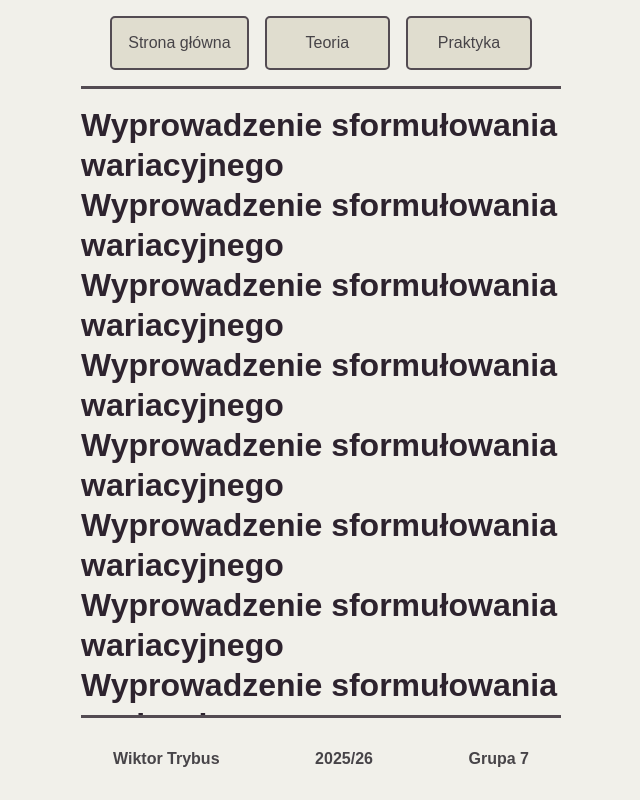
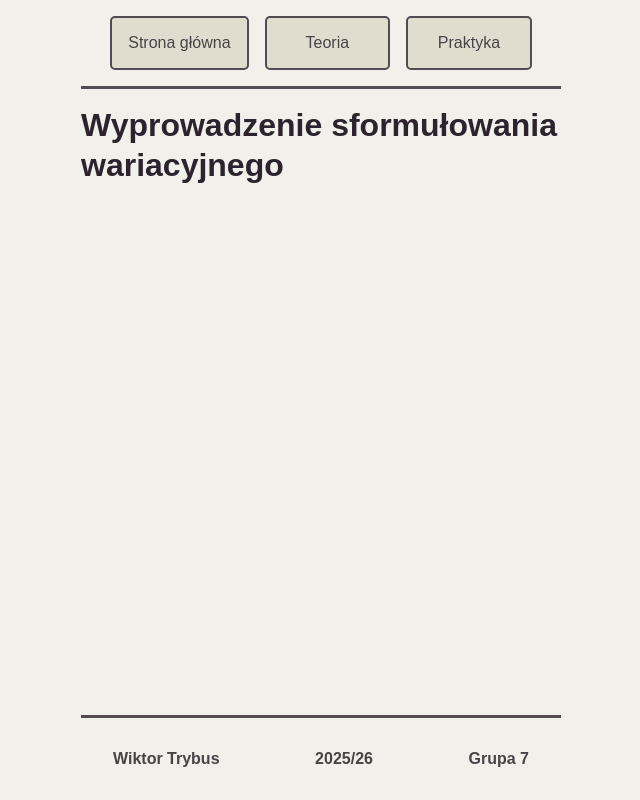
Before and after one commit to Veexeq/RRiR-Project, a React (Vite) app in the folder em_potential_solver/: page /theory in a window 1280 px wide. Shown: the whole page, without its empty margins (319-959 px from the left). Built offline with nearby package versions, Linux system fonts and the light colour scheme.

Commit message:
Cleaned up Theory.tsx, installed KaTeX-related tools

```diff
--- a/em_potential_solver/package.json
+++ b/em_potential_solver/package.json
@@ -12,8 +12,10 @@
   "dependencies": {
     "@fontsource-variable/bricolage-grotesque": "^5.2.10",
     "@fontsource-variable/inter": "^5.2.8",
+    "katex": "^0.16.27",
     "react": "^19.2.0",
     "react-dom": "^19.2.0",
+    "react-katex": "^3.1.0",
     "react-router-dom": "^7.11.0"
   },
   "devDependencies": {
@@ -21,6 +23,7 @@
     "@types/node": "^24.10.1",
     "@types/react": "^19.2.5",
     "@types/react-dom": "^19.2.3",
+    "@types/react-katex": "^3.0.4",
     "@vitejs/plugin-react-swc": "^4.2.2",
     "eslint": "^9.39.1",
     "eslint-plugin-react-hooks": "^7.0.1",
--- a/em_potential_solver/src/components/theory/Theory.tsx
+++ b/em_potential_solver/src/components/theory/Theory.tsx
@@ -4,40 +4,7 @@ function Theory() {
   return (
     <div className={styles.wrapper}>
       <h2>Wyprowadzenie sformułowania wariacyjnego</h2>
-      <h2>Wyprowadzenie sformułowania wariacyjnego</h2>
-      <h2>Wyprowadzenie sformułowania wariacyjnego</h2>
-      <h2>Wyprowadzenie sformułowania wariacyjnego</h2>
-      <h2>Wyprowadzenie sformułowania wariacyjnego</h2>
-      <h2>Wyprowadzenie sformułowania wariacyjnego</h2>
-      <h2>Wyprowadzenie sformułowania wariacyjnego</h2>
-      <h2>Wyprowadzenie sformułowania wariacyjnego</h2>
-      <h2>Wyprowadzenie sformułowania wariacyjnego</h2>
-      <h2>Wyprowadzenie sformułowania wariacyjnego</h2>
-      <h2>Wyprowadzenie sformułowania wariacyjnego</h2>
-      <h2>Wyprowadzenie sformułowania wariacyjnego</h2>
-<h2>Wyprowadzenie sformułowania wariacyjnego</h2>
-      <h2>Wyprowadzenie sformułowania wariacyjnego</h2>
-      <h2>Wyprowadzenie sformułowania wariacyjnego</h2>
-      <h2>Wyprowadzenie sformułowania wariacyjnego</h2>
-      <h2>Wyprowadzenie sformułowania wariacyjnego</h2>
-      <h2>Wyprowadzenie sformułowania wariacyjnego</h2>
-      <h2>Wyprowadzenie sformułowania wariacyjnego</h2>
-      <h2>Wyprowadzenie sformułowania wariacyjnego</h2>
-      <h2>Wyprowadzenie sformułowania wariacyjnego</h2>
-      <h2>Wyprowadzenie sformułowania wariacyjnego</h2>
-      <h2>Wyprowadzenie sformułowania wariacyjnego</h2>
-      <h2>Wyprowadzenie sformułowania wariacyjnego</h2><h2>Wyprowadzenie sformułowania wariacyjnego</h2>
-      <h2>Wyprowadzenie sformułowania wariacyjnego</h2>
-      <h2>Wyprowadzenie sformułowania wariacyjnego</h2>
-      <h2>Wyprowadzenie sformułowania wariacyjnego</h2>
-      <h2>Wyprowadzenie sformułowania wariacyjnego</h2>
-      <h2>Wyprowadzenie sformułowania wariacyjnego</h2>
-      <h2>Wyprowadzenie sformułowania wariacyjnego</h2>
-      <h2>Wyprowadzenie sformułowania wariacyjnego</h2>
-      <h2>Wyprowadzenie sformułowania wariacyjnego</h2>
-      <h2>Wyprowadzenie sformułowania wariacyjnego</h2>
-      <h2>Wyprowadzenie sformułowania wariacyjnego</h2>
-      <h2>Wyprowadzenie sformułowania wariacyjnego</h2>
+
     </div>
   );
 }
```
Also changed, not shown: 1 other file (tests, documents, lock files or other folders).
